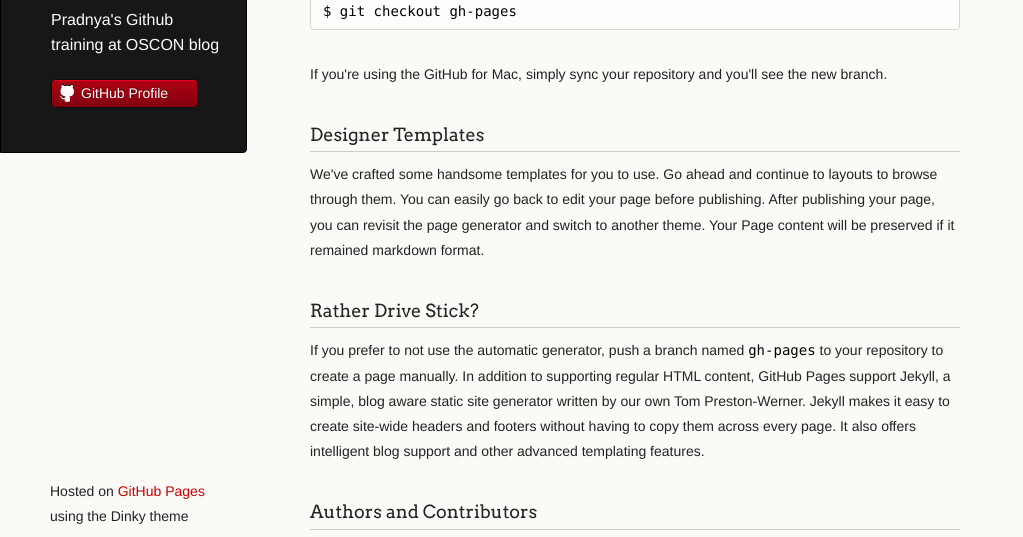
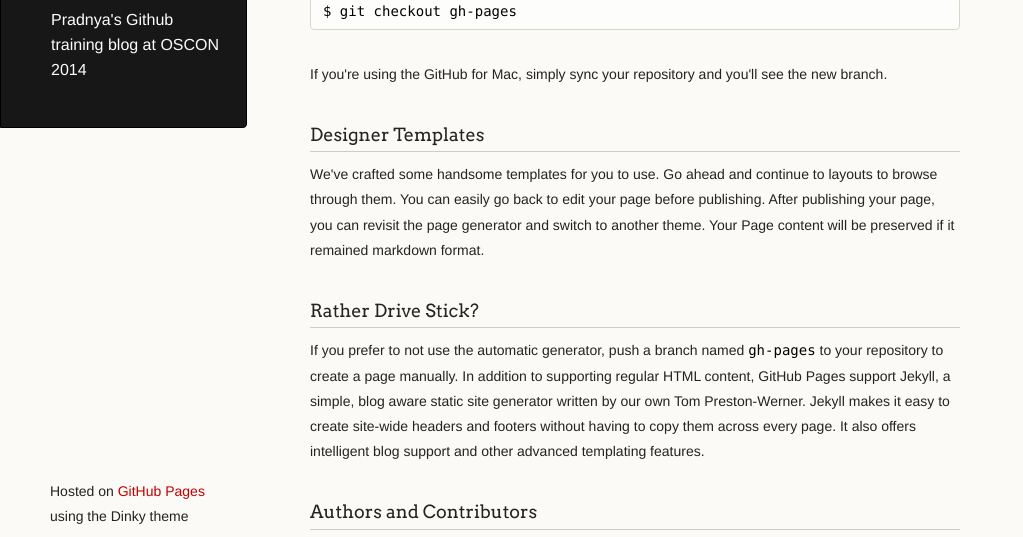
Before and after one commit to pdevare/pdevare.github.io, a plain HTML site: page index.html in a window 1280 px wide. Shown: the part 239-776 px from the top of the page, without its empty margins (0-1023 px from the left). Drawn offline with Linux system fonts and the light colour scheme.

Commit message:
Removed download button and cleand up text

```diff
--- a/index.html
+++ b/index.html
@@ -17,13 +17,8 @@
     <div class="wrapper">
       <header>
         <h1 class="header">Pradnya's Github training blog</h1>
-        <p class="header">Pradnya's Github training at OSCON blog</p>
+        <p class="header">Pradnya's Github training blog at OSCON 2014</p>
 
-
-
-        <ul>
-          <li><a class="buttons github" href="https://github.com/pdevare">GitHub Profile</a></li>
-        </ul>
 
       </header>
       <section>
```
